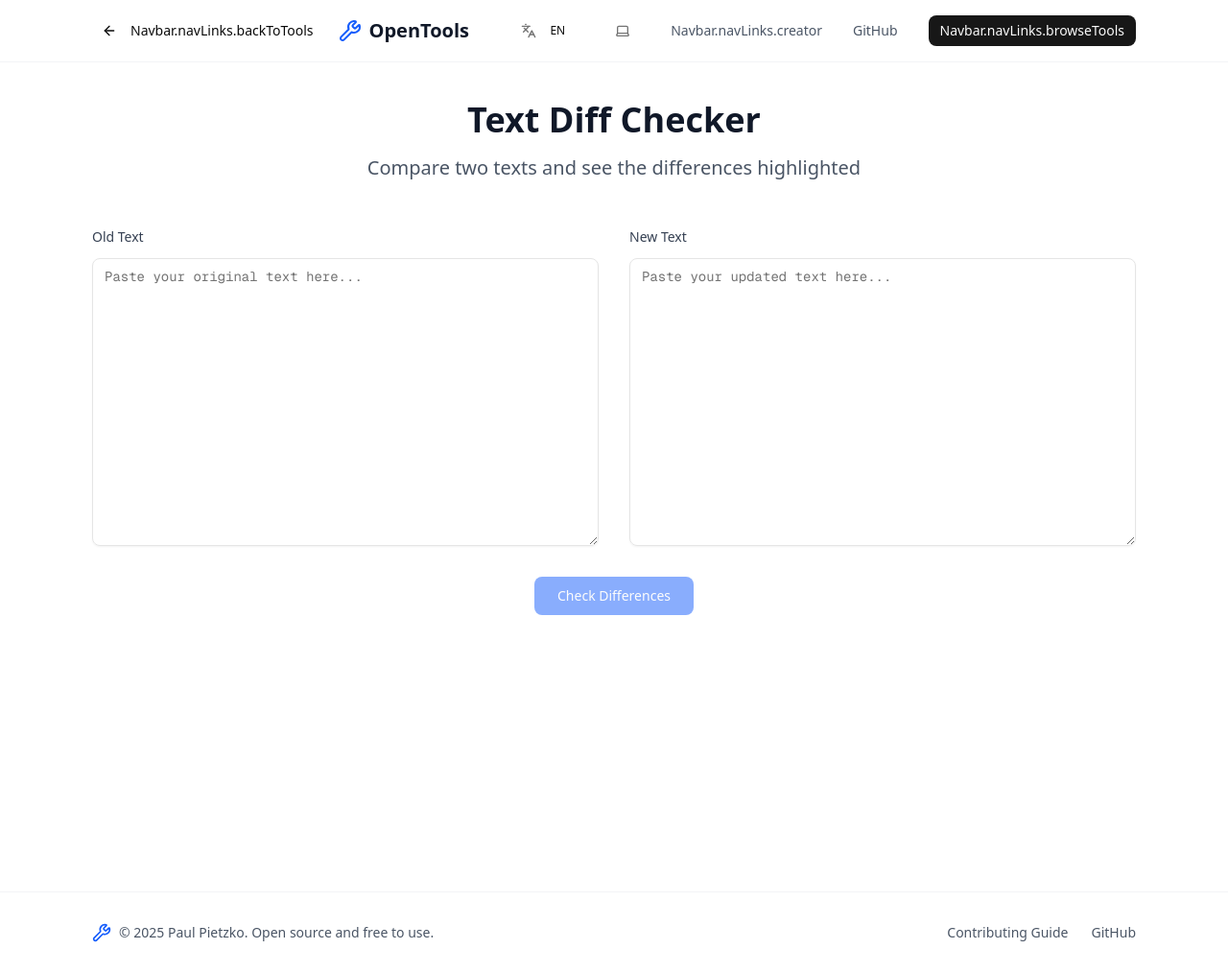
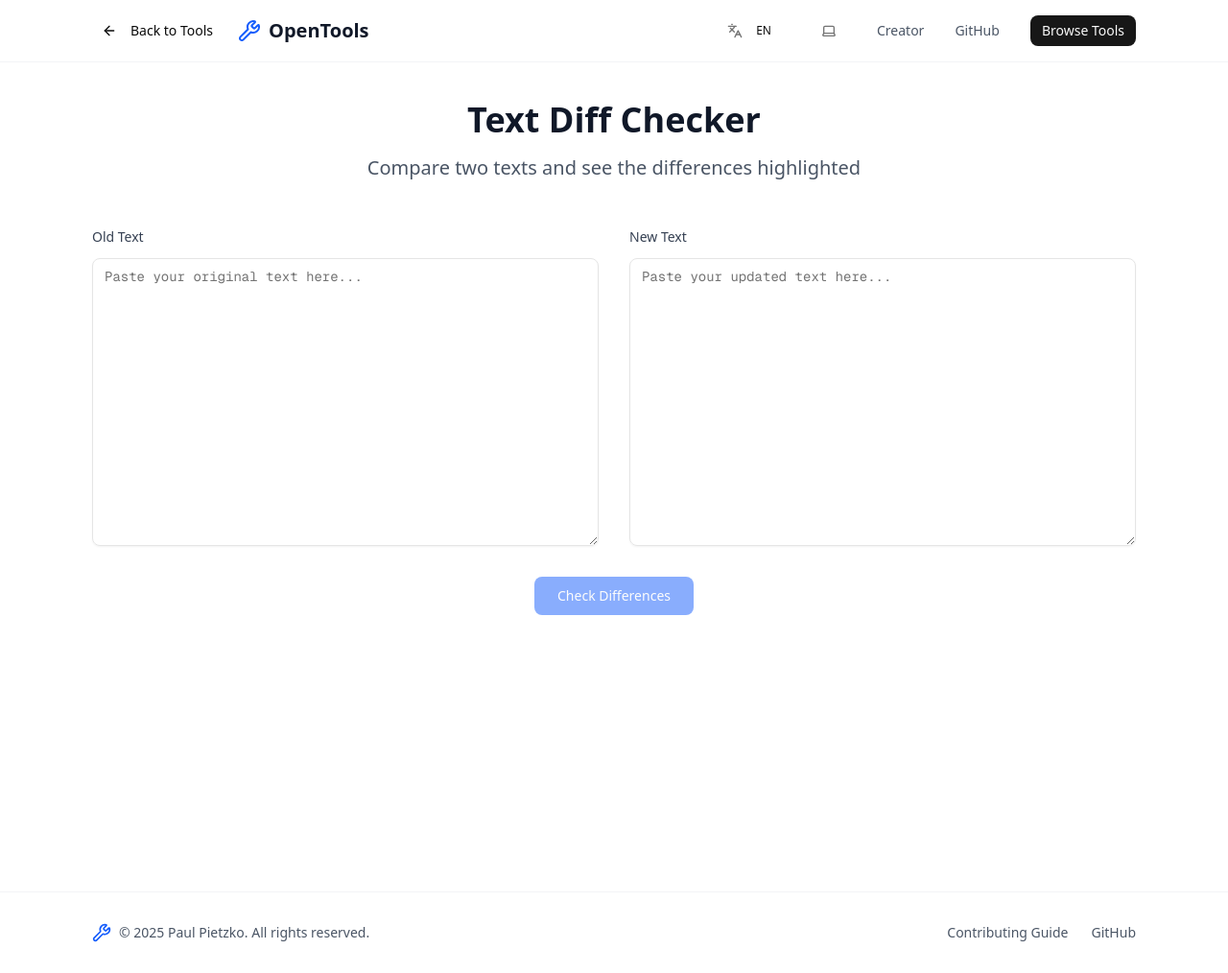
Before and after one commit to paulpietzko/opentools, a Next.js app: page /en/tools/diff-checker in a window 1280 px wide. Shown: the whole page at 96% size. Built offline with nearby package versions, Linux system fonts and the light colour scheme.

Commit message:
feat: add translations for footer and navbar

```diff
--- a/messages/de.json
+++ b/messages/de.json
@@ -27,5 +27,16 @@
       "browseTools": "Tools durchsuchen",
       "viewOnGithub": "Auf GitHub ansehen"
     }
+  },
+  "Navbar": {
+    "navLinks": {
+      "backToTools": "Zurück zu allen Tools",
+      "creator": "Ersteller",
+      "browseTools": "Tools durchsuchen"
+    }
+  },
+  "Footer": {
+    "allRightsReserved": "Alle Rechte vorbehalten.",
+    "contributingGuide": "Contributing Guide"
   }
 }
--- a/messages/en.json
+++ b/messages/en.json
@@ -27,5 +27,16 @@
       "browseTools": "Browse Tools",
       "viewOnGithub": "View on GitHub"
     }
+  },
+  "Navbar": {
+    "navLinks": {
+      "backToTools": "Back to Tools",
+      "creator": "Creator",
+      "browseTools": "Browse Tools"
+    }
+  },
+  "Footer": {
+    "allRightsReserved": "All rights reserved.",
+    "contributingGuide": "Contributing Guide"
   }
 }
--- a/src/components/footer.tsx
+++ b/src/components/footer.tsx
@@ -1,7 +1,10 @@
 import { Wrench } from "lucide-react";
+import { useTranslations } from "next-intl";
 import Link from "next/link";
 
 export default function Footer() {
+  const t = useTranslations("Footer");
+
   return (
     <footer className="border-t border-gray-100 mt-16">
       <div className="max-w-6xl mx-auto px-4 sm:px-6 lg:px-8 py-8">
@@ -9,7 +12,9 @@ export default function Footer() {
           <div className="flex items-center space-x-2">
             <Wrench className="h-5 w-5 text-blue-600" />
             <span className="text-sm text-gray-600">
-                © {new Date().getFullYear()} <a href="https://www.paulpietzko.com">Paul Pietzko</a>. Open source and free to use.
+              © {new Date().getFullYear()}{" "}
+              <a href="https://www.paulpietzko.com">Paul Pietzko</a>.{" "}
+              {t("allRightsReserved")}
             </span>
           </div>
           <div className="flex items-center space-x-6">
@@ -17,7 +22,7 @@ export default function Footer() {
               href="https://github.com/paulpietzko/opentools/blob/main/CONTRIBUTING.md"
               className="text-sm text-gray-600 hover:text-gray-900"
             >
-                Contributing Guide
+              {t("contributingGuide")}
             </Link>
             <Link
               href="https://github.com/paulpietzko/opentools/"
@@ -29,5 +34,5 @@ export default function Footer() {
         </div>
       </div>
     </footer>
-  )
+  );
 }
```
Lines whose indentation alone changed are shown as unchanged.
